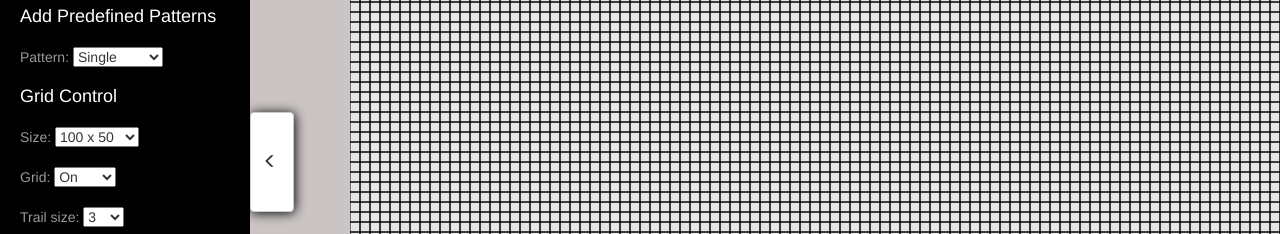
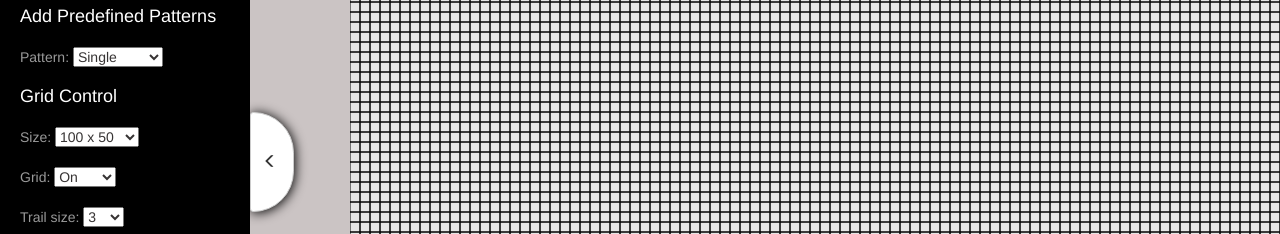
Before and after one commit to ttphan/GameOfLife, a website: page index.html in a window 1280 px wide. Shown: the part 88-322 px from the top of the page. Drawn offline with nearby package versions, Linux system fonts and the light colour scheme.

Commit message:
Rounded menu toggle button

```diff
--- a/css/stylesheet.css
+++ b/css/stylesheet.css
@@ -53,6 +53,8 @@ canvas {
     -moz-transition: all 0.5s ease;
     -o-transition: all 0.5s ease;
     transition: all 0.5s ease;
+  border-top-right-radius: 50px;
+  border-bottom-right-radius: 50px;
 }
 
 #menu-toggle.toggled {
```
